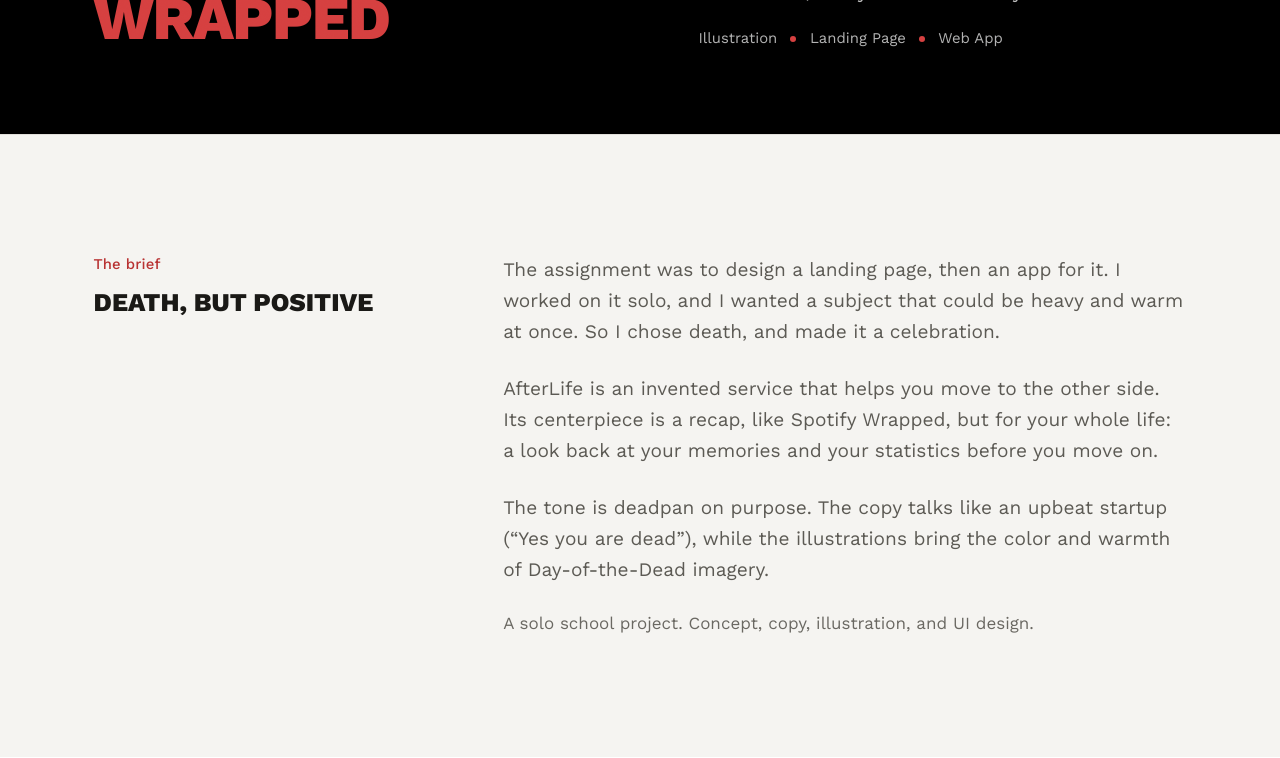
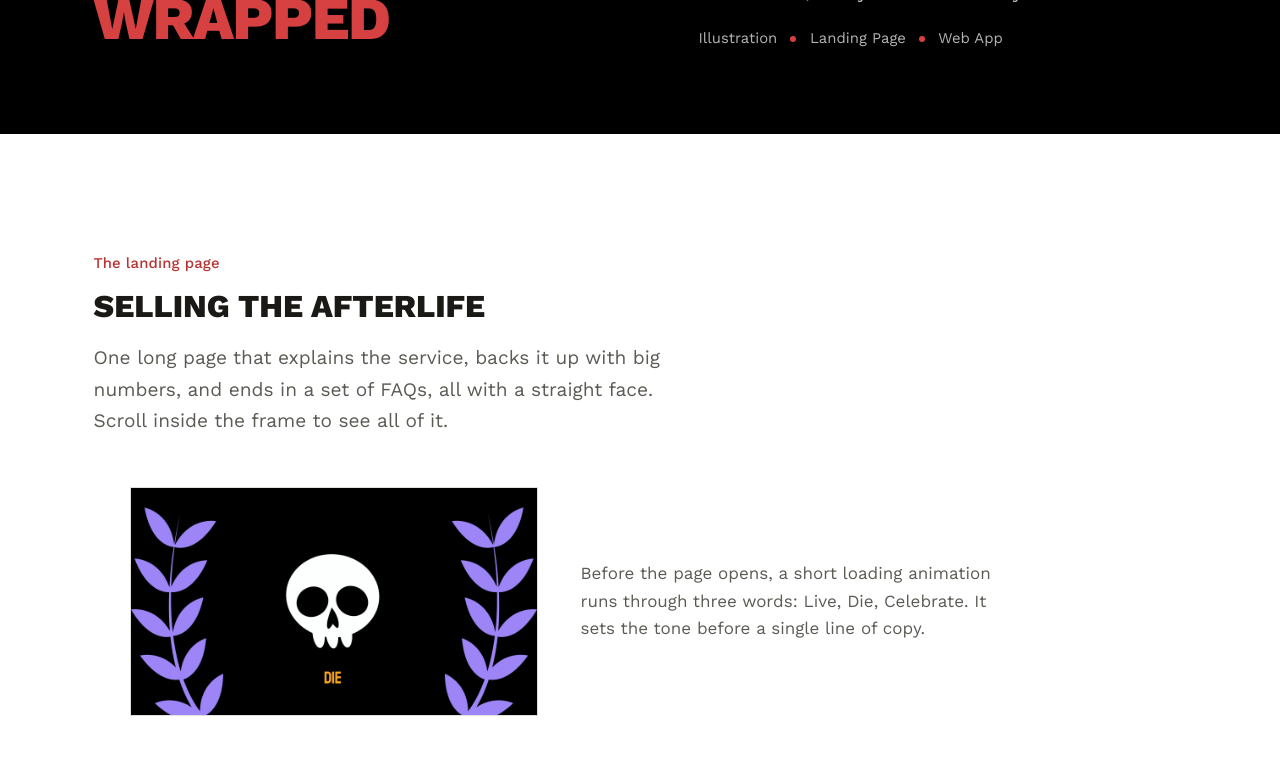
Before and after one commit to AxelGarland/AxelGarland, a Next.js app: page /work/afterlife in a window 1280 px wide. Shown: the part 900-1658 px from the top of the page. Built offline with nearby package versions, Linux system fonts and the light colour scheme.

Commit message:
AfterLife: remove the Brief section

```diff
--- a/app/work/afterlife/page.tsx
+++ b/app/work/afterlife/page.tsx
@@ -119,42 +119,6 @@ export default function AfterLifePage() {
           </div>
         </header>
 
-        {/* Brief */}
-        <section className="border-t border-line bg-paper py-20 md:py-28">
-          <div className="mx-auto max-w-content px-6 sm:px-10 md:px-14 lg:px-16">
-            <div className="grid grid-cols-1 gap-10 md:grid-cols-[1fr_2fr] md:gap-16">
-              <div>
-                <p className="mb-3 text-sm font-medium tracking-[0.01em] text-accent-ink">
-                  The brief
-                </p>
-                <h2 className="font-display text-2xl font-semibold leading-[1.15] text-ink">
-                  Death, but positive
-                </h2>
-              </div>
-              <div className="flex flex-col gap-6">
-                <p className="max-w-[64ch] text-lg leading-relaxed text-ink-muted">
-                  The assignment was to design a landing page, then an app for it. I worked on it
-                  solo, and I wanted a subject that could be heavy and warm at once. So I chose
-                  death, and made it a celebration.
-                </p>
-                <p className="max-w-[64ch] text-lg leading-relaxed text-ink-muted">
-                  AfterLife is an invented service that helps you move to the other side. Its
-                  centerpiece is a recap, like Spotify Wrapped, but for your whole life: a look
-                  back at your memories and your statistics before you move on.
-                </p>
-                <p className="max-w-[64ch] text-lg leading-relaxed text-ink-muted">
-                  The tone is deadpan on purpose. The copy talks like an upbeat startup (&ldquo;Yes
-                  you are dead&rdquo;), while the illustrations bring the color and warmth of
-                  Day-of-the-Dead imagery.
-                </p>
-                <p className="max-w-[64ch] text-base leading-relaxed text-ink-subtle">
-                  A solo school project. Concept, copy, illustration, and UI design.
-                </p>
-              </div>
-            </div>
-          </div>
-        </section>
-
         {/* Landing page */}
         <section className="bg-surface py-20 md:py-28">
           <div className="mx-auto max-w-content px-6 sm:px-10 md:px-14 lg:px-16">
```
